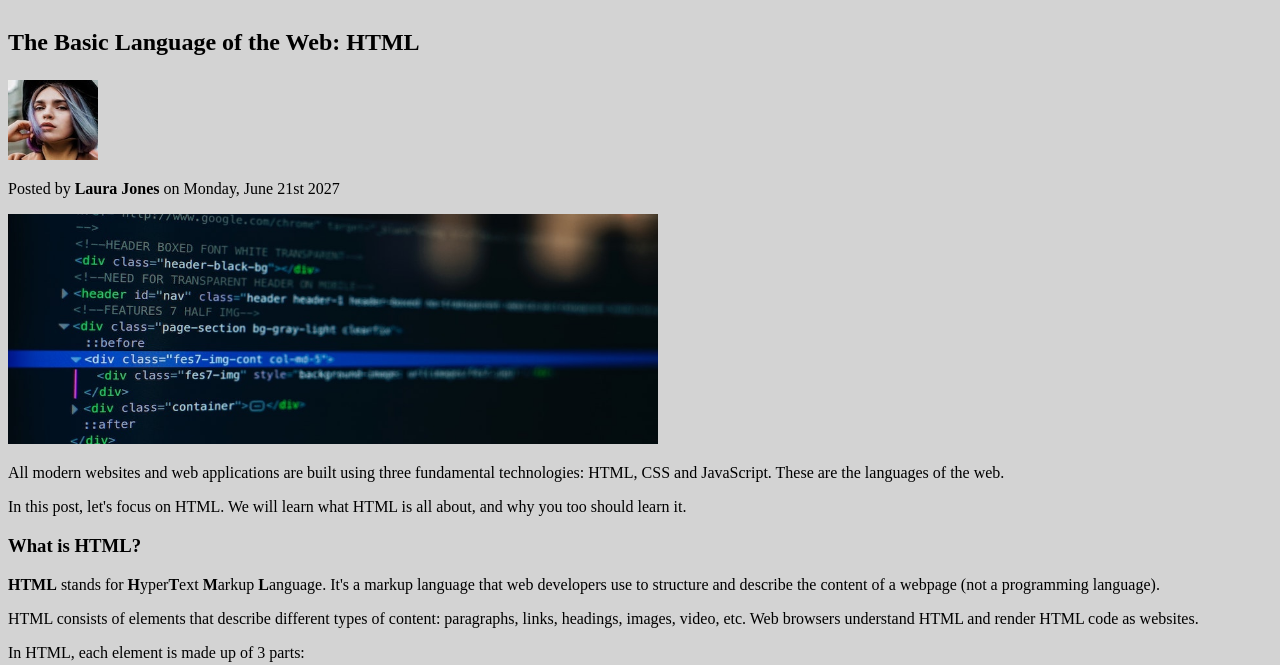
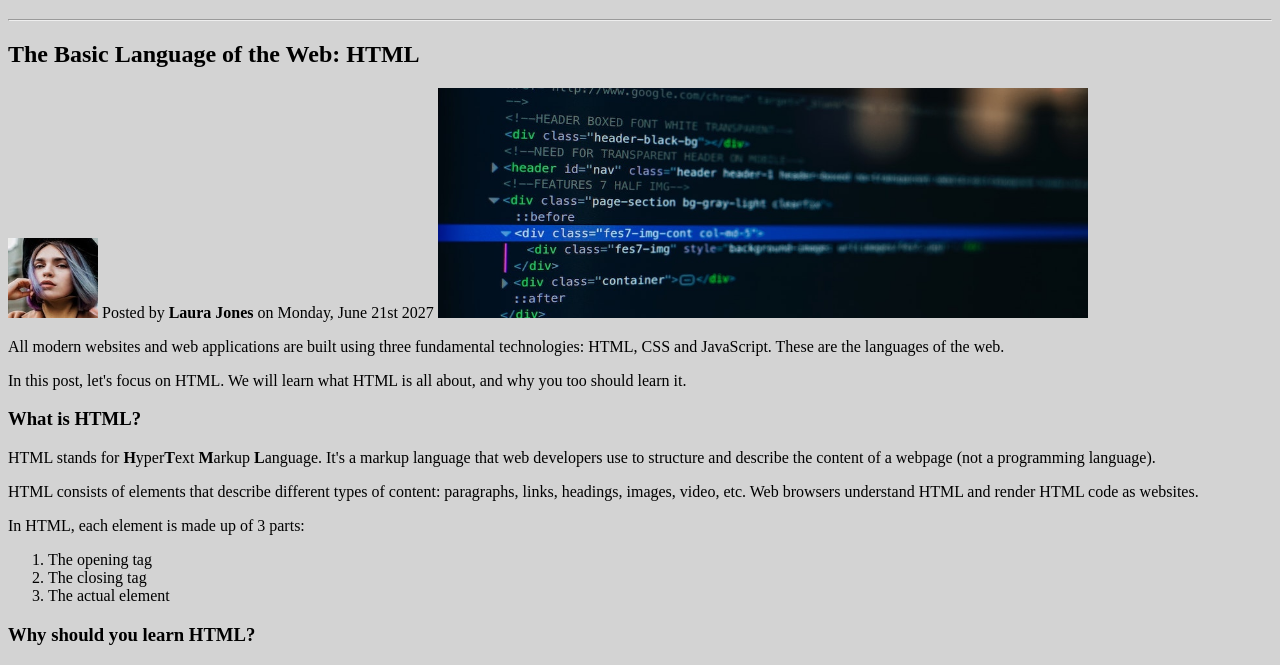
Before and after one commit to ivasiucd/tekwill, a plain HTML site: page img/index.html in a window 1280 px wide. Shown: the part 88-753 px from the top of the page. Drawn offline with Linux system fonts and the light colour scheme.

Commit message:
Update index.html
error correction

```diff
--- a/img/index.html
+++ b/img/index.html
@@ -2,27 +2,28 @@
 <html>
     <head>
         <title>The Basic Language ogf the Web:HTML</title>
-        </head>
-        <body>
             <style>
                 body {background: lightgrey;}
                 head {color:bisque;}
                 </style>
-                📘<p><h1><strong>The Code Magazine</p></h1></strong>
+            </head>
+            <body>
+                📘<h1><strong>The Code Magazine</h1></strong>
+                <hr>
 
-<h2><p><b>The Basic Language of the Web: HTML</h2></p></b>
+<h2><b>The Basic Language of the Web: HTML</h2></b>
 <img src="laura-jones.jpg" alt="Laura-Jones" width="90" height="80">
 
-<p>Posted by <b>Laura Jones</b> on Monday, June 21st 2027</p>
+Posted by <b>Laura Jones</b> on Monday, June 21st 2027
 <img src="post-img.jpg" alt="screen post" width="650" height="230">
 
 <p>All modern websites and web applications are built using three fundamental technologies: HTML, CSS and JavaScript. These are the languages of the web.</p>
 
   <p>In this post, let's focus on HTML. We will learn what HTML is all about, and why you too should learn it.</p>
 
-<h3><p><b>What is HTML?</h3></p></b>
+<h3><b>What is HTML?</h3></b>
 
-<p><b>HTML</b> stands for <b>H</b>yper<b>T</b>ext <b>M</b>arkup <b>L</b>anguage. It's a markup language that web developers use to structure and describe the content of a webpage (not a programming language).</p>
+<p>HTML stands for <b>H</b>yper<b>T</b>ext <b>M</b>arkup <b>L</b>anguage. It's a markup language that web developers use to structure and describe the content of a webpage (not a programming language).</p>
 
 <p>HTML consists of elements that describe different types of content: paragraphs, links, headings, images, video, etc. Web browsers understand HTML and render HTML code as websites.</p>
 
@@ -33,7 +34,7 @@
   <li>The actual element</li>
 </ol>
 
-<h3><b><p>Why should you learn HTML?</h3></b></p>
+<h3><b>Why should you learn HTML?</h3></b>
 
 <p>There are countless reasons for learning the fundamental language of the web. Here are 5 of them:</p>
   <ul>
```
Lines whose indentation alone changed are shown as unchanged.
